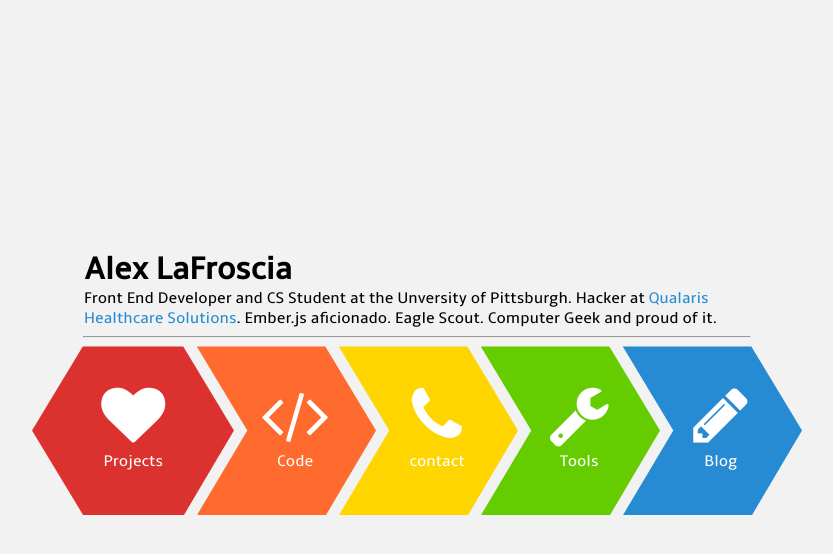
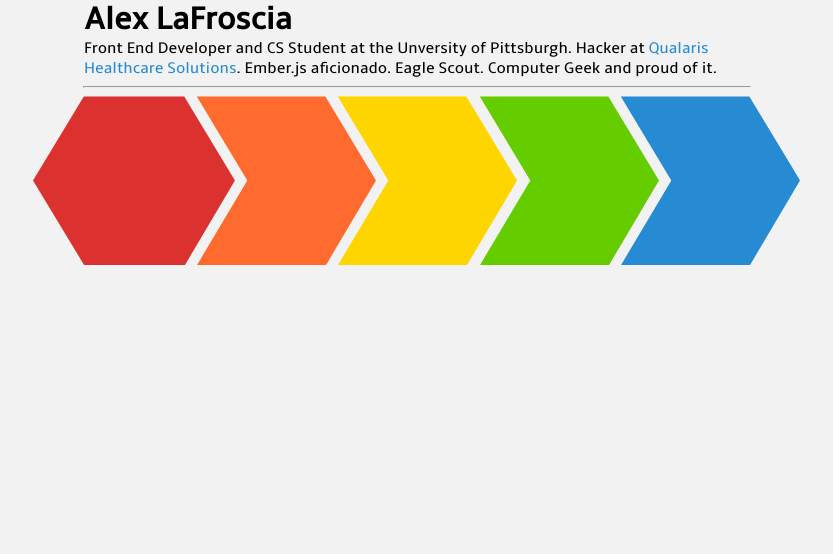
Before and after one commit to alexlafroscia/alexlafroscia.github.io, a Jekyll site: the page built from index.html, in a window 1280 px wide. Shown: the top 554 px of the page, without its empty margins (223-1056 px from the left). Built offline with Jekyll 4.4.1, drawn with Linux system fonts in a browser that asks for light colours.

Commit message:
Get nav icons in position using Flexbox
Instead of the janky positioning that was being used before, these changes redesign the HTML and CSS to use Flexbox to get them inline instead.  This requires less extra CSS strucuturing, and ultimately make it easier to get the SVG icons aligned correctly.

One of the things I'm pretty proud of is the fact that the scaling of the SVGs is all done using Sass variables.  Instead of just hard-coding pixel amounts, I calculated the right look using pixels and then, once they were done, abstracted them out to variables that computer the right sizes as a proportion to the height of the icons.  This, along with relying on Flexbox for positioning and spacing, allows me to adjust just the height variable to scale and position everything correctly.  Yay for Sass variables!

What will be interesting to see is how well that setup works for scaling the icons smaller on mobiles sizes; maybe the size of the SVGs should be determined by the size of the container, which can be adjusted using responsive breakpoints?  We shall see...

```diff
--- a/_sass/_base.scss
+++ b/_sass/_base.scss
@@ -1,58 +1,42 @@
+$svg-medium-modifier: .8;
+$nav-icon-height: 170px;
+$point-width: $nav-icon-height * .300699301;
+
 .bignav {
-  display: block;
-  margin: 0 auto;
-
-  ul {
-    list-style-type: none;
-    text-align: center;
-    margin: 0;
-    padding: 0;
+  color: white;
+  display: flex;
+  justify-content: space-between;
+  margin: 0 $point-width;
+  max-width: 100%;
+  width: 666px;
 }
 
-  li {
-    display: inline-block;
-    position: relative;
-    text-align: center;
-    cursor: pointer;
+.nav-icon {
+  display: block;
 
-    &:not(:first-child) {
-      margin-left: -42px;
+  &.hexagon {
+    width: $nav-icon-height * .587412587;  // Correct ratio for width
 
-      .label, .fa {
-        padding-left: 9px !important;
-      }
+    svg {
+      margin-left: -$point-width;
     }
   }
 
-  .label,
-  .fa {
-    color: white;
-    left: 0;
-    position: absolute;
-    width: 100%;
-  }
+  &.arrow {
+    $arrow-width: $nav-icon-height * .762237762; // Correct ratio for width
 
-  .fa {
-    top: 38px;
-    font-size: 4em;
-  }
-
-  .label {
-    top: 105px;
-  }
+    width: $arrow-width;
   }
 
   svg {
-  position: relative;
-  display: table-cell;
-  vertical-align: middle;
+    height: $nav-icon-height;
 
     @each $item, $color in $links {
       &.#{$item} path {
         fill: $color;
       }
     }
-
+  }
 }
 
 html,
@@ -65,8 +49,8 @@
 }
 
 body {
+  background-color: $background-color;
   font-family: 'AmbleRegular';
-  background-color: $background-color;
   overflow-y: hidden;
 }
 
@@ -167,30 +151,23 @@
   font-size: .6em;
 }
 
-.hexagon {
-  width: 202.0px;
-  height: 170px;
-}
-
-.arrow {
-  width: 180.0px;
-  height: 170px;
-}
-
 #homepage-wrapper {
   align-items: center;
   display: flex;
+  flex-direction: column;
   height: 100%;
 }
 
 #homepage {
-  $height: 666px;
+  $item-width: 666px;
 
-  height: 400px;
+  margin: 0 auto;
 
-  hr, p, h1 {
+  hr,
+  p,
+  h1 {
     margin: 0 auto;
-    width: $height;
+    width: $item-width;
   }
 
   hr {
--- a/_sass/_layout.scss
+++ b/_sass/_layout.scss
@@ -1,7 +1,6 @@
 $navbar-transition-time: .4s;
 
-.container,
-nav {
+.container {
   margin: 0 auto;
 }
 
--- a/index.html
+++ b/index.html
@@ -3,7 +3,7 @@
 ---
 
 <div id='homepage-wrapper'>
-  <div id='homepage' class='invisi-box'>
+  <div id='homepage'>
     <h1>Alex LaFroscia</h1>
     <p>
       Front End Developer and CS Student at the Unversity of Pittsburgh. Hacker
@@ -11,52 +11,42 @@
       Ember.js aficionado. Eagle Scout. Computer Geek and proud of it.
     </p>
     <hr />
+  </div>
   <nav class="bignav">
-      <ul>
-        <li>
-          <a href="/projects">
-            <svg class="hexagon projects" viewBox="0 0 202 170" xmlns="http://www.w3.org/2000/svg">
+    <a class='nav-icon hexagon' href="/projects">
+      <svg class="projects" viewBox="0 0 202 170" xmlns="http://www.w3.org/2000/svg">
         <path d="M0 84.609l50.794-84.117h100.458l50.672 83.913-49.928 84.521h-100.94l-51.056-84.317z" sketch:type="MSShapeGroup" />
-              <i class="fa fa-heart"></i>
-              <span class="label">Projects</span>
+        <!-- <i class="fa fa-heart"></i> -->
+        <!-- <span class="label">Projects</span> -->
       </svg>
     </a>
-        </li>
-        <li>
-          <a href="/code">
-            <svg class="code arrow" viewBox="0 0 180 170" xmlns="http://www.w3.org/2000/svg">
+    <a class='nav-icon arrow' href="/code">
+      <svg class="code" viewBox="0 0 180 170" xmlns="http://www.w3.org/2000/svg">
         <path d="M51.308 84.405l-50.514-83.913h128.544l50.672 83.913-49.928 84.521h-129.027l50.252-84.521z" sketch:type="MSShapeGroup" />
-              <i class="fa fa-code"></i>
-              <span class="label">Code</span>
+        <!-- <i class="fa fa-code"></i> -->
+        <!-- <span class="label">Code</span> -->
       </svg>
     </a>
-        </li>
-        <li>
-          <a href="/contact">
-            <svg class="contact arrow" viewbox="0 0 180 170" xmlns="http://www.w3.org/2000/svg">
+    <a class='nav-icon arrow' href="/contact">
+      <svg class="contact" viewbox="0 0 180 170" xmlns="http://www.w3.org/2000/svg">
         <path d="m51.308 84.405l-50.514-83.913h128.544l50.672 83.913-49.928 84.521h-129.027l50.252-84.521z" sketch:type="msshapegroup" />
-              <i class="fa fa-phone"></i>
-              <span class="label">contact</span>
+        <!-- <i class="fa fa-phone"></i> -->
+        <!-- <span class="label">Contact</span> -->
       </svg>
     </a>
-        </li>
-        <li>
-          <svg class="tools arrow" viewBox="0 0 180 170" xmlns="http://www.w3.org/2000/svg">
+    <a class='nav-icon arrow'>
+      <svg class="tools" viewBox="0 0 180 170" xmlns="http://www.w3.org/2000/svg">
         <path d="M51.308 84.405l-50.514-83.913h128.544l50.672 83.913-49.928 84.521h-129.027l50.252-84.521z" sketch:type="MSShapeGroup" />
-            <i class="fa fa-wrench"></i>
-            <span class="label">Tools</span>
-          </svg>
-        </li>
-        <li>
-          <a href="https://medium.com/@alexlafroscia">
-            <svg class="blog arrow" viewBox="0 0 180 170" xmlns="http://www.w3.org/2000/svg">
-              <path d="M51.308 84.405l-50.514-83.913h128.544l50.672 83.913-49.928 84.521h-129.027l50.252-84.521z" sketch:type="MSShapeGroup" />
-              <i class="fa fa-pencil"></i>
-              <span class="label">Blog</span>
+        <!-- <i class="fa fa-wrench"></i> -->
+        <!-- <span class="label">Tools</span> -->
       </svg>
     </a>
-        </li>
-      </div>
+    <a class='nav-icon arrow' href="https://medium.com/@alexlafroscia">
+      <svg class="blog" viewBox="0 0 180 170" xmlns="http://www.w3.org/2000/svg">
+        <path d="M51.308 84.405l-50.514-83.913h128.544l50.672 83.913-49.928 84.521h-129.027l50.252-84.521z" sketch:type="MSShapeGroup" />
+        <!-- <i class="fa fa-pencil"></i> -->
+        <!-- <span class="label">Blog</span> -->
+      </svg>
+    </a>
   </nav>
 </div>
-</div>
```
Also changed, not shown: 1 other file. Lines whose indentation alone changed are shown as unchanged.
